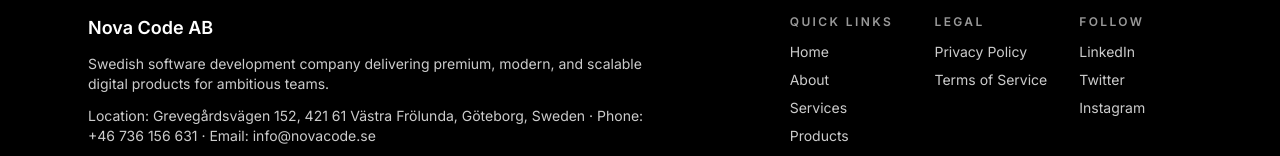
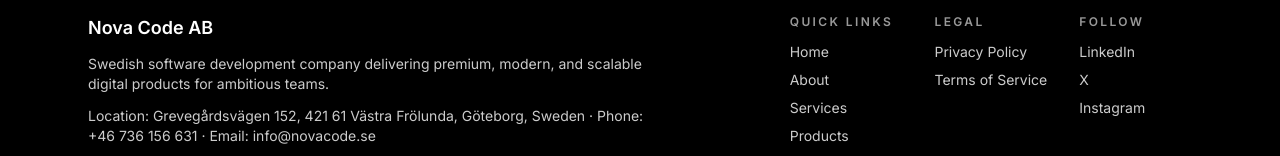
Before and after one commit to NoahAkkad/nova-code-website, a Next.js app: page / in a window 1280 px wide. Shown: the part 2567-2723 px from the top of the page. Built offline with nearby package versions, Linux system fonts and the light colour scheme.

Commit message:
Update Twitter link to X

```diff
--- a/src/components/Footer.tsx
+++ b/src/components/Footer.tsx
@@ -55,8 +55,8 @@
               <Link href="https://www.linkedin.com/company/nova-code-ab" className="link-underline-gold transition hover:text-white">
                 LinkedIn
               </Link>
-              <Link href="https://www.twitter.com" className="link-underline-gold transition hover:text-white">
-                Twitter
+              <Link href="https://x.com/NovaCodeAB" className="link-underline-gold transition hover:text-white">
+                X
               </Link>
               <Link href="https://www.instagram.com/novacodeab/" className="link-underline-gold transition hover:text-white">
                 Instagram
```
